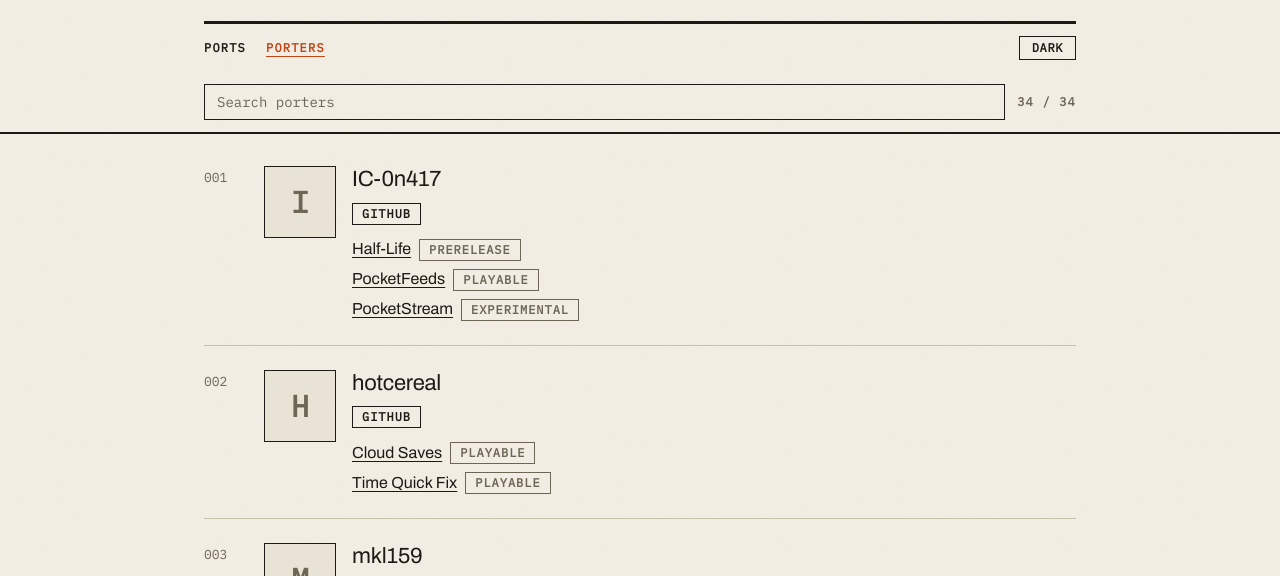
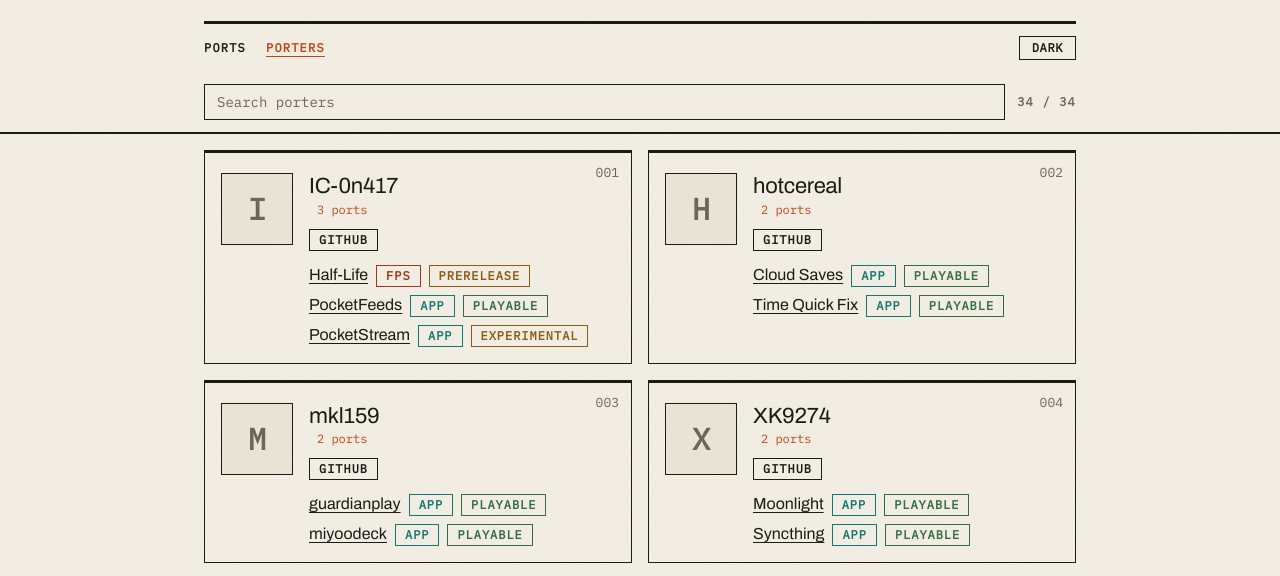
Before and after one commit to Producdevity/MiyooMini-Ports, a website built with Vite: page porters.html in a window 1280 px wide. Shown: the part 206-782 px from the top of the page. Built offline with nearby package versions, Linux system fonts and the light colour scheme.

Commit message:
chore: update porter layout and styling, refactor port list rendering logic

```diff
--- a/src/components.ts
+++ b/src/components.ts
@@ -1,5 +1,7 @@
 import { el } from "./dom";
-import type { Porter } from "./types";
+import { portUrl } from "./slug";
+import type { Port, Porter } from "./types";
+import { CATEGORY_LABELS, STATUS_LABELS } from "./types";
 
 export const PORTER_LINK_LABELS: [keyof Porter, string][] = [
   ["github", "GitHub"],
@@ -68,3 +70,22 @@ export function renderNotFound(
     }),
   );
 }
+
+export function renderPortListItem(port: Port): HTMLElementTagNameMap["li"] {
+  return el("li", {
+    children: [
+      el("a", {
+        attrs: { href: portUrl(port.name) },
+        children: [port.name],
+      }),
+      el("span", {
+        class: `tag cat-${port.category}`,
+        children: [CATEGORY_LABELS[port.category]],
+      }),
+      el("span", {
+        class: `tag st-${port.status}`,
+        children: [STATUS_LABELS[port.status]],
+      }),
+    ],
+  });
+}
--- a/src/porters.ts
+++ b/src/porters.ts
@@ -5,13 +5,17 @@ import "@fontsource/ibm-plex-mono/latin-400.css";
 import "@fontsource/ibm-plex-mono/latin-600.css";
 import portersData from "../porters.json";
 import portsData from "../ports.json";
-import { PORTER_LINK_LABELS, renderImage, renderLinkTag } from "./components";
+import {
+  PORTER_LINK_LABELS,
+  renderImage,
+  renderLinkTag,
+  renderPortListItem,
+} from "./components";
 import { el, querySelector } from "./dom";
 import { mountSiteNav } from "./nav";
 import { parsePorters, parsePorts } from "./schema";
-import { porterUrl, portUrl } from "./slug";
+import { porterUrl } from "./slug";
 import type { Port, Porter } from "./types";
-import { STATUS_LABELS } from "./types";
 
 const ports = parsePorts(portsData);
 const porters = parsePorters(portersData);
@@ -34,6 +38,19 @@ function renderPorter(handle: string, porter: Porter, index: number): Node {
         children: [handle.charAt(0).toUpperCase()],
       });
 
+  const countLine = el("p", {
+    class: "porter-handle",
+    children: [
+      el("span", {
+        class: "porter-count",
+        children: [`${owned.length} ${owned.length === 1 ? "port" : "ports"}`],
+      }),
+    ],
+  });
+  if (porter.name !== undefined) {
+    countLine.prepend(`@${handle}`);
+  }
+
   const infoChildren: (Node | string)[] = [
     el("h2", {
       class: "porter-name",
@@ -44,12 +61,8 @@ function renderPorter(handle: string, porter: Porter, index: number): Node {
         }),
       ],
     }),
+    countLine,
   ];
-  if (porter.name !== undefined) {
-    infoChildren.push(
-      el("p", { class: "porter-handle", children: [`@${handle}`] }),
-    );
-  }
   if (porter.bio !== undefined) {
     infoChildren.push(el("p", { class: "porter-bio", children: [porter.bio] }));
   }
@@ -57,23 +70,10 @@ function renderPorter(handle: string, porter: Porter, index: number): Node {
 
   const portsList = el("ul", {
     class: "porter-ports",
-    children: owned.map((p) =>
-      el("li", {
-        children: [
-          el("a", {
-            attrs: { href: portUrl(p.name) },
-            children: [p.name],
-          }),
-          el("span", {
-            class: "tag",
-            children: [STATUS_LABELS[p.status]],
-          }),
-        ],
-      }),
-    ),
+    children: owned.map((p) => renderPortListItem(p)),
   });
 
-  return el("div", {
+  return el("article", {
     class: "porter",
     attrs: { style: `animation-delay: ${Math.min(index * 40, 400)}ms` },
     children: [
@@ -110,6 +110,7 @@ function main(): void {
   });
 
   function render(q: string): void {
+    container.replaceChildren();
     const needle = q.trim().toLowerCase();
     const shown = sorted.filter(([handle, porter]) => {
       if (!needle) return true;
@@ -131,7 +132,12 @@ function main(): void {
         }),
       );
     } else {
-      container.append(...shown.map(([h, p], i) => renderPorter(h, p, i)));
+      container.append(
+        el("div", {
+          class: "porters-grid",
+          children: shown.map(([h, p], i) => renderPorter(h, p, i)),
+        }),
+      );
     }
     if (count) {
       count.textContent = `${shown.length} / ${sorted.length}`;
--- a/style.css
+++ b/style.css
@@ -620,14 +620,39 @@ main.wrap {
 
 /* ---------- porters page ---------- */
 
+.porters-grid {
+  display: grid;
+  grid-template-columns: repeat(auto-fill, minmax(min(380px, 100%), 1fr));
+  gap: 16px;
+  padding-top: 8px;
+}
+
 .porter {
+  position: relative;
   display: grid;
-  grid-template-columns: 44px 72px 1fr;
+  grid-template-columns: 72px 1fr;
   gap: 16px;
   align-items: start;
-  border-bottom: 1px solid var(--line);
-  padding: 24px 0;
+  border: 1px solid var(--rule);
+  border-top: 3px solid var(--rule);
+  background: var(--paper);
+  padding: 20px 16px 16px;
   animation: rise 0.35s ease both;
+}
+
+.porter:hover {
+  background: var(--paper-2);
+}
+
+.porter .idx {
+  position: absolute;
+  top: 8px;
+  right: 12px;
+}
+
+.porter-count {
+  color: var(--accent);
+  margin-left: 8px;
 }
 
 .avatar {
@@ -880,12 +905,18 @@ main.wrap {
 }
 
 .detail-section {
+  display: flex;
+  justify-content: space-between;
   font: 600 12px / 1 var(--font-mono);
   letter-spacing: 0.14em;
   text-transform: uppercase;
   border-bottom: 2px solid var(--rule);
   margin: 40px 0 0;
   padding: 10px 0;
+}
+
+.detail-section .n {
+  color: var(--accent);
 }
 
 .detail-section + .porter-ports {
@@ -980,11 +1011,6 @@ main.wrap {
     height: 56px;
   }
 
-  .porter {
-    grid-template-columns: 32px 56px 1fr;
-    gap: 12px;
-  }
-
   .avatar {
     width: 56px;
     height: 56px;
```
Also changed, not shown: src/porter.ts (+12 -17 lines).
